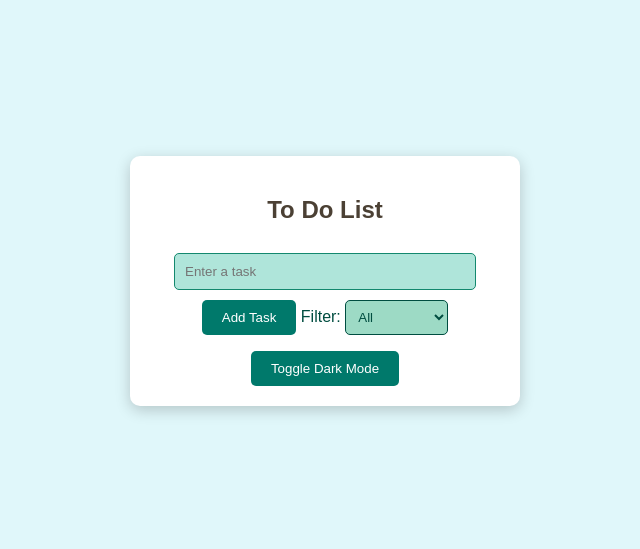
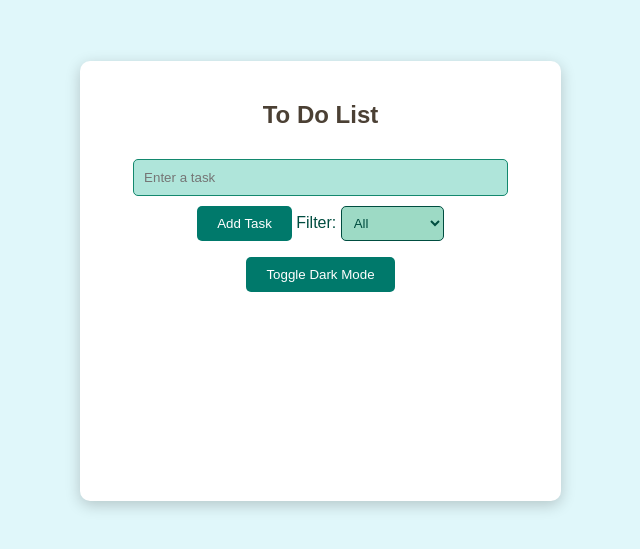
Before and after one commit to mishhkaaa/Todo-List, a plain HTML site: page index.html in a window 1280 px wide. Shown: the part 119-668 px from the top of the page, without its empty margins (315-955 px from the left). Drawn offline with Linux system fonts and the light colour scheme.

Commit message:
Resolved flexibility

```diff
--- a/style.css
+++ b/style.css
@@ -44,7 +44,10 @@ body {
     background: #FFFFFF; /* Changed to white for a cleaner look */
     border-radius: 10px;
     box-shadow: 0px 4px 15px rgba(0, 0, 0, 0.2); /* Enhanced shadow for depth */
-    width: 350px;
+    width: 90%;
+    max-width: 500px;
+    min-height: 50vh;
+    height: auto;
     text-align: center;
     display: flexbox; /* Corrected from flexbox to flex */
     justify-content: space-around;
@@ -144,10 +147,6 @@ ul li.completed span {
     background: #5E503F;
 }
 
-.editButton{
-    align-content: flex-end;
-}
-
 .filter-container {
     display: flex;
     margin-top: 15px;
```
